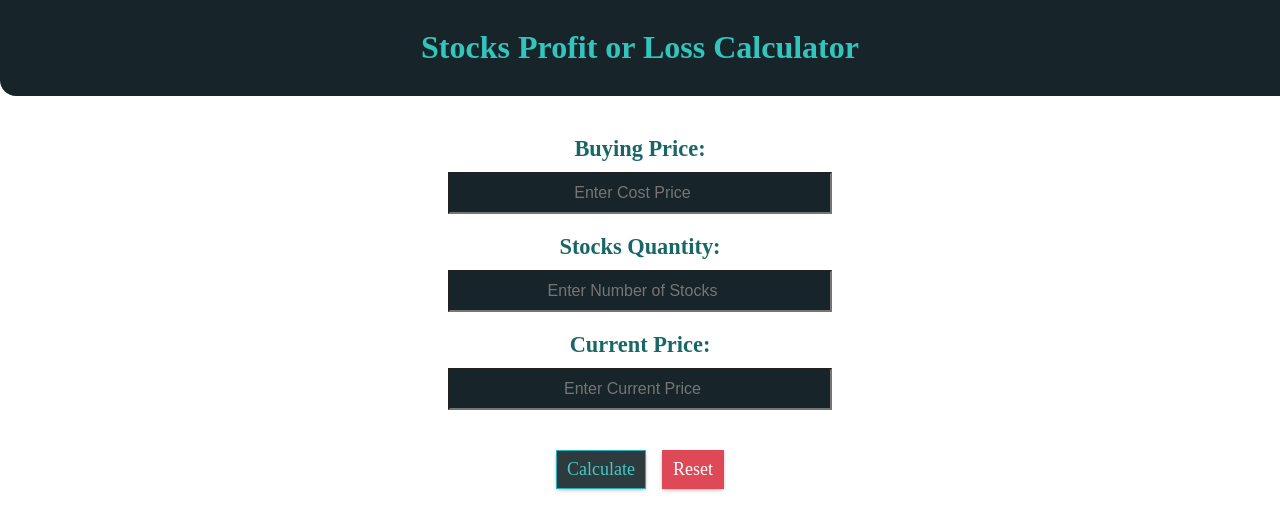
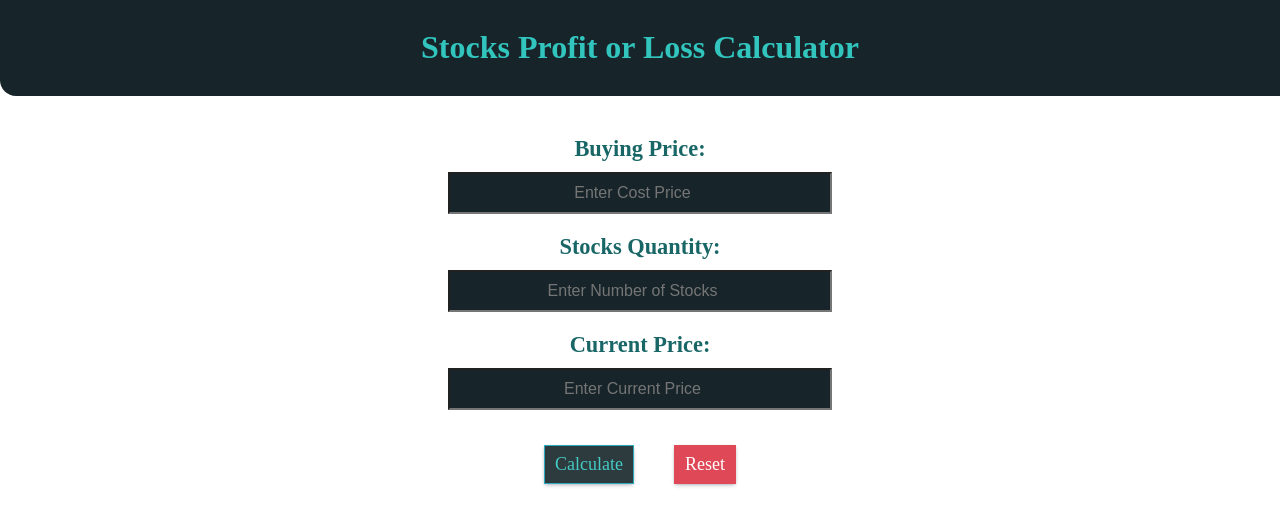
Before and after one commit to ankit1595/stocks-console, a React (Create React App) app: page / in a window 1280 px wide. Shown: the top 530 px of the page. Built offline with nearby package versions, Linux system fonts and the light colour scheme.

Commit message:
style: updated styles

```diff
--- a/src/App.css
+++ b/src/App.css
@@ -51,7 +51,7 @@ input {
 button {
   font-family: cursive;
   padding: 8px 10px;
-  margin: 20px 8px;
+  margin: 15px 20px 0 20px ;
   box-shadow: 0px 2px 5px -1px rgb(50 50 93 / 25%), 0px 1px 3px -1px rgb(0 0 0 / 30%);
   transition: .3s;
   font-size: large;
```
